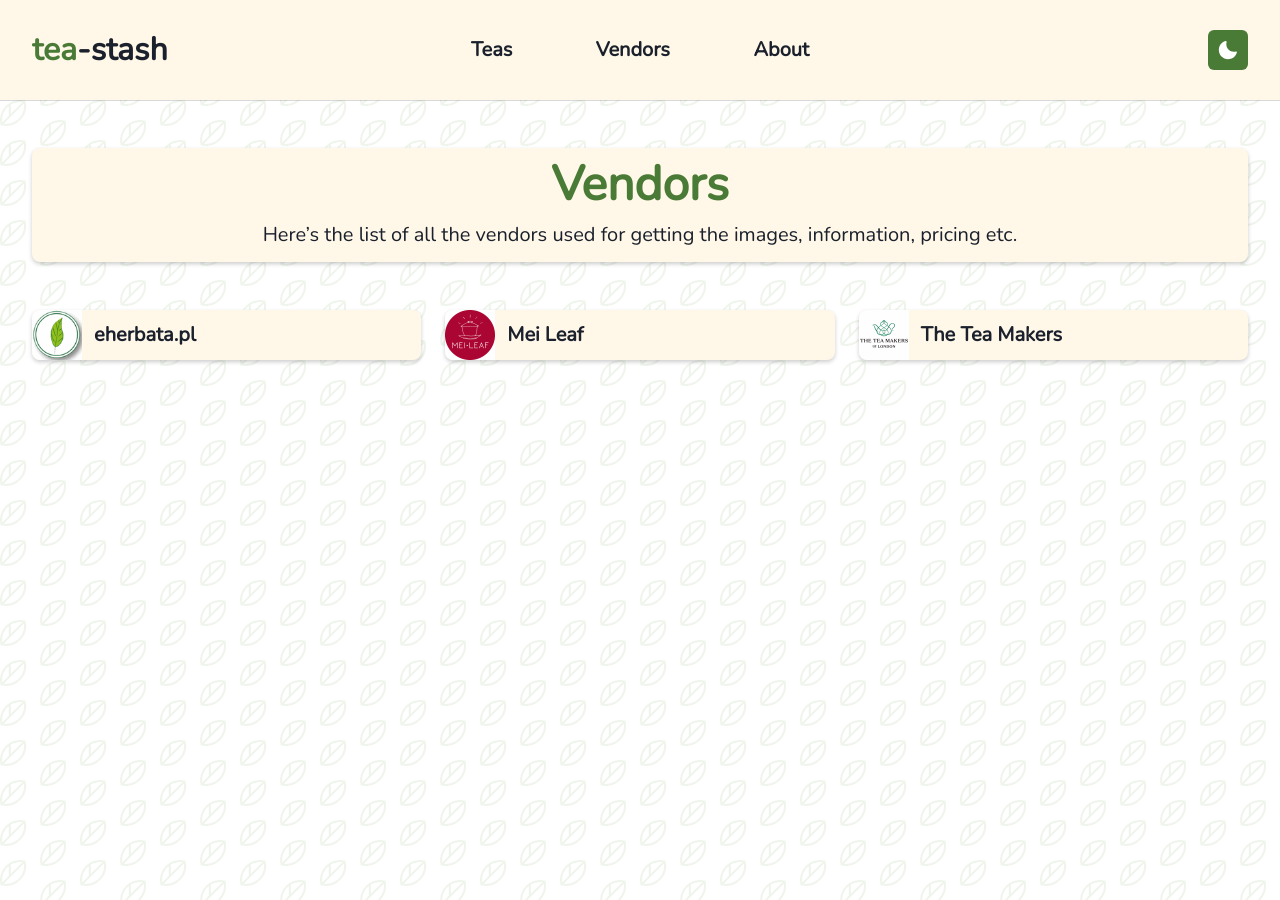
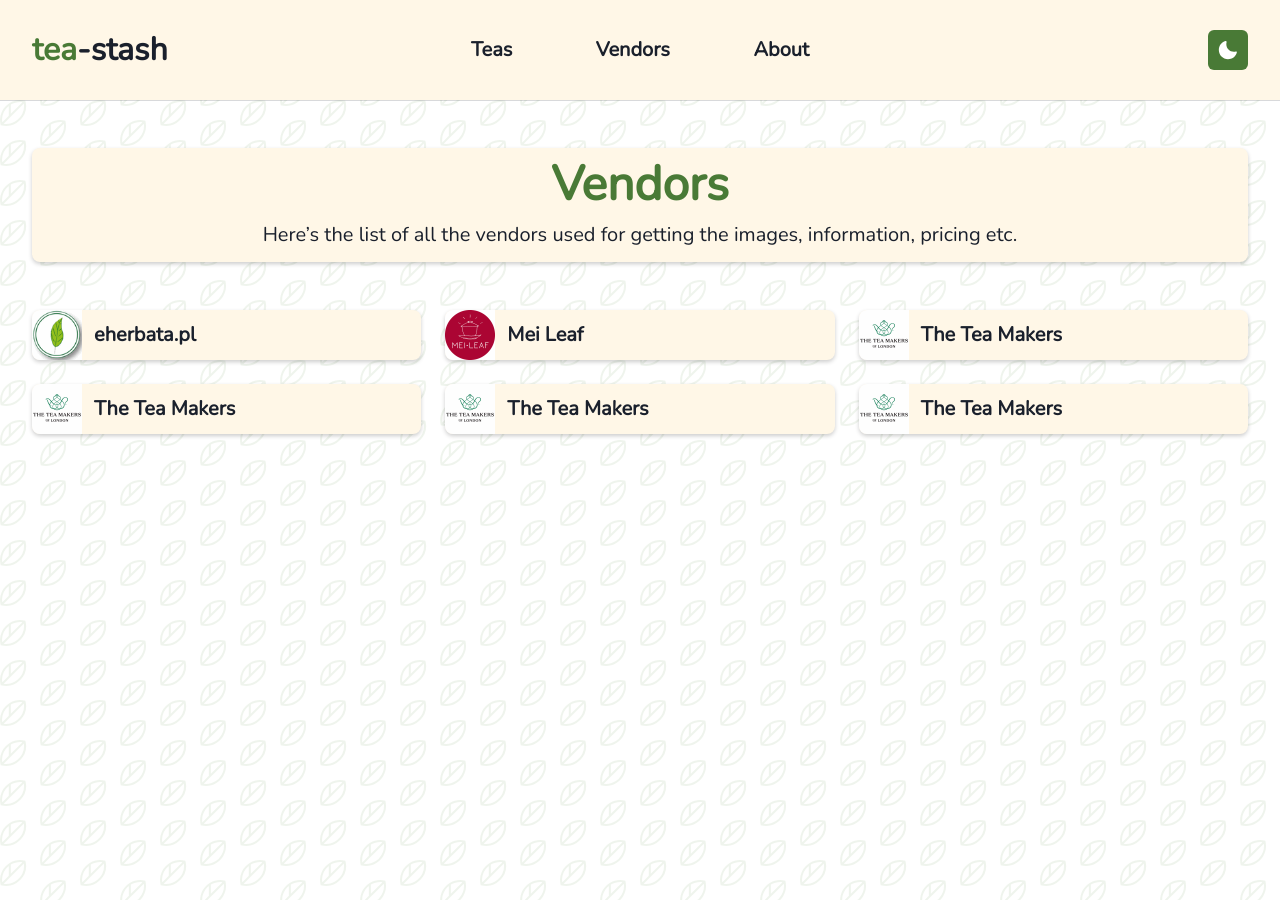
Before and after one commit to mattponiat/tea-stash, a Next.js app: page /vendors in a window 1280 px wide. Built offline with nearby package versions, Linux system fonts and the light colour scheme.

Commit message:
Fix grid resizing

```diff
--- a/components-ui/molecules/TeaInfoCard/index.tsx
+++ b/components-ui/molecules/TeaInfoCard/index.tsx
@@ -37,7 +37,7 @@
         bg={bg}
       >
         <Grid
-          templateColumns="repeat(auto-fit, minmax(353px, 1fr))"
+          templateColumns="repeat(auto-fit, minmax(min(100%, 353px), 1fr))"
           justifyItems={width <= 768 ? "center" : "start"}
           maxW="1440px"
           w="100%"
--- a/components-ui/organisms/VendorsListContainer/index.tsx
+++ b/components-ui/organisms/VendorsListContainer/index.tsx
@@ -6,9 +6,8 @@
 const VendorsListContainer = () => {
   return (
     <Grid
-      templateColumns="repeat(auto-fit, minmax(300px, 1fr))"
+      templateColumns="repeat(auto-fill, minmax(min(100%, 350px), 1fr))"
       maxW="100%"
-      w="100%"
       mt="12"
       gap="6"
     >
@@ -27,6 +26,21 @@
         name="The Tea Makers"
         href="https://www.theteamakers.co.uk/"
       />
+      <VendorsList
+        logo="/images/theteamakers-logo.jpg"
+        name="The Tea Makers"
+        href="https://www.theteamakers.co.uk/"
+      />
+      <VendorsList
+        logo="/images/theteamakers-logo.jpg"
+        name="The Tea Makers"
+        href="https://www.theteamakers.co.uk/"
+      />
+      <VendorsList
+        logo="/images/theteamakers-logo.jpg"
+        name="The Tea Makers"
+        href="https://www.theteamakers.co.uk/"
+      />
     </Grid>
   );
 };
--- a/components/organisms/MainPage/index.tsx
+++ b/components/organisms/MainPage/index.tsx
@@ -20,7 +20,7 @@
       <Flex flexDirection="column" maxW="1440px" w="95%" my="12">
         <SearchBar teas={teas} />
         <Grid
-          templateColumns="repeat(auto-fill, minmax(313px, 1fr))"
+          templateColumns="repeat(auto-fill, minmax(min(100%, 313px), 1fr))"
           gridColumn="1 / -1"
           gap="14"
           w="100%"
```
Also changed, not shown: components-ui/organisms/SearchBar/index.tsx (+7 -8 lines).
